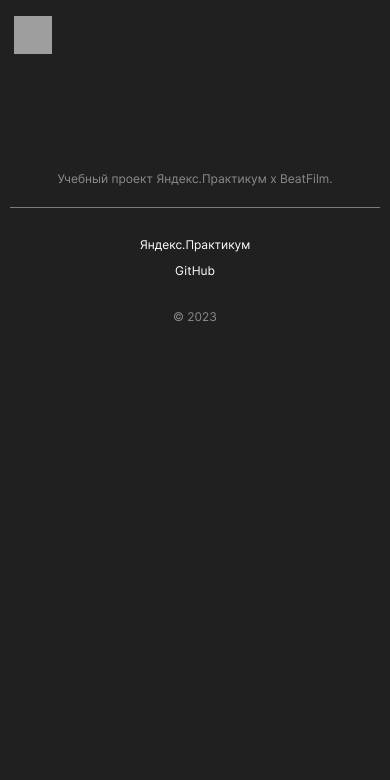
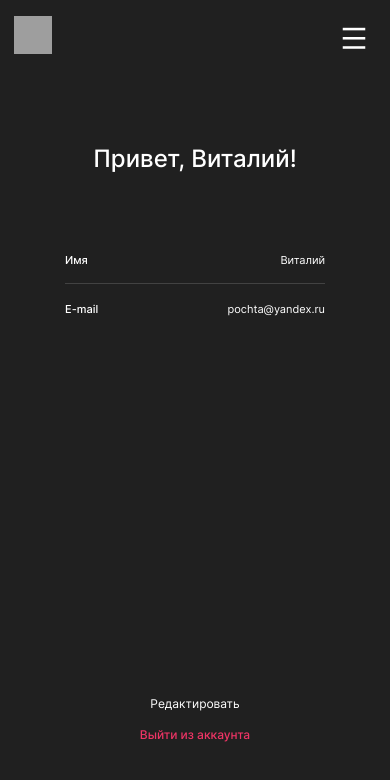
Before and after one commit to ddsed/movies-explorer-frontend, a React (Create React App) app: page /profile in a window 390 px wide. Shown: the top 780 px of the page. Built offline with nearby package versions, Linux system fonts and the light colour scheme; grey boxes are pictures that could not be loaded.

Commit message:
feat: Profile

```diff
--- a/src/components/App/App.js
+++ b/src/components/App/App.js
@@ -9,6 +9,7 @@ import Register from '../Register/Register';
 import Login from '../Login/Login';
 import Main from '../Main/Main';
 import Movies from '../Movies/Movies';
+import Profile from '../Profile/Profile';
 import Footer from '../Footer/Footer';
 
 function App() {
@@ -19,6 +20,11 @@ function App() {
   useEffect(() => {
     location.pathname === '/' ? setIsLoggedIn(false) : setIsLoggedIn(true)
   })
+
+  const user = {
+    name: "Виталий",
+    email: "pochta@yandex.ru"
+  }
 
   return (
     <div className="page">
@@ -32,6 +38,7 @@ function App() {
         <Route path="/signin" element={ <Login /> }/>
         <Route path="/" element={ <Main loggedIn={isLoggedIn} /> }/>
         <Route path="/movies" element={ <Movies /> }/>
+        <Route path="/profile" element={<Profile user={user} /> }/>
       </Routes>
       <Footer />
     </div>
--- a/src/components/Footer/Footer.js
+++ b/src/components/Footer/Footer.js
@@ -5,7 +5,7 @@ import stroke from '../../images/stroke-landing.svg';
 function Footer() {
     const location = useLocation();
     return (
-        location.pathname === "/signin" || location.pathname === "/signup" ?
+        location.pathname === "/signin" || location.pathname === "/signup" || location.pathname === "/profile"?
         (<></>)
         :
         <>
--- a/src/components/NavBar/NavBar.css
+++ b/src/components/NavBar/NavBar.css
@@ -91,13 +91,24 @@
     line-height: 16px;
 }
 
+.navbar__burger-menu {
+    display: none;
+}
+
 @media screen and (max-width: 835px) {
     .navbar__link-profile {
         display: none;
     }
+
     .navbar__links-container {
         display: none;
-     }
+    }
+
+    .navbar__burger-menu {
+        display: block;
+        width: 44px;
+        height: 44px;
+    }
 }
 
 @media screen and (max-width: 420px) {
--- a/src/components/NavBar/NavBar.js
+++ b/src/components/NavBar/NavBar.js
@@ -1,5 +1,6 @@
 import React from 'react';
 import { NavLink } from 'react-router-dom';
+import burgerMenu from '../../images/burger-menu.svg';
 import './NavBar.css';
 
 function NavBar({loggedIn}) {
@@ -13,6 +14,7 @@ function NavBar({loggedIn}) {
           <NavLink to="/saved-movies" className="navbar__link-saved-movies">Сохраненные фильмы</NavLink>
         </div>
         <NavLink to="/profile" className="navbar__link-profile">Аккаунт</NavLink>
+        <img src={burgerMenu} className='navbar__burger-menu' alt='Иконка меню' />
         </>
         :
         <>
--- /dev/null
+++ b/src/components/Profile/Profile.css
@@ -0,0 +1,136 @@
+.profile {
+    display: flex;
+    flex-direction: column;
+    align-items: center;
+
+    min-height: 626px;
+    margin-top: 74px;
+}
+
+.profile__title {
+    text-align: center;
+    font-size: 24px;
+    font-weight: 500;
+    line-height: normal;
+
+    margin: 0;
+}
+
+.profile__info {
+    width: 410px;
+    display: flex;
+    flex-direction: column;
+
+    margin-top: 123px;
+}
+
+.profile__fields {
+    display: inline-flex;
+    justify-content: space-between;
+}
+
+.profile__fields:first-of-type {
+    border-bottom: 1px solid #424242;
+    padding-bottom: 16px;
+}
+
+.profile__fields:last-of-type {
+    padding-top: 16px;
+}
+
+.profile__text {
+    font-size: 11px;
+    font-weight: 500;
+    line-height: normal;
+
+    margin: 0;
+}
+
+.profile__data {
+    text-align: right;
+    font-size: 11px;
+    font-weight: 400;
+    line-height: normal;
+
+    margin: 0;
+}
+
+.profile__links {
+    margin-top: 223px;
+    display: flex;
+    flex-direction: column;
+}
+
+.profile__edit {
+    background: transparent;
+    border: 0;
+    padding: 0;
+    margin-bottom: 16px;
+
+    color: #FFF;
+    text-align: center;
+    font-size: 13px;
+    font-weight: 400;
+    line-height: normal;
+}
+
+.profile__edit:hover {
+    opacity: 0.8;
+    cursor: pointer;
+}
+
+.profile__exit {
+    color: #EE3465;
+    text-align: center;
+    font-size: 13px;
+    font-weight: 500;
+    line-height: normal;
+
+    text-decoration: none;
+}
+
+.profile__edit:hover {
+    opacity: 0.7;
+    cursor: pointer;
+}
+
+@media screen and (max-width: 768px) {
+    .profile {
+        margin-top: 235px;
+    }
+
+    .profile__info {
+        margin-top: 98px;
+    }
+
+    .profile__links {
+        margin-top: 212px;
+    }
+}
+
+@media screen and (max-width: 450px) {
+    .profile {
+        margin-top: 70px;
+    }
+
+    .profile__info {
+        width: 260px;
+        margin-top: 80px;
+    }
+
+    .profile__fields:last-of-type {
+        padding-top: 18px;
+    }
+
+    .profile__links {
+        margin-top: 380px;
+    }
+
+    .profile__edit {
+        font-size: 12px;
+    }
+
+    .profile__exit {
+        font-size: 12px;
+    }
+}
--- /dev/null
+++ b/src/components/Profile/Profile.js
@@ -0,0 +1,27 @@
+import React from 'react';
+import { Link } from 'react-router-dom';
+
+
+function Profile({ user }) {
+    return (
+        <section className='profile'>
+            <h1 className='profile__title'>Привет, {user.name}!</h1>
+            <div className='profile__info'>
+                <div className='profile__fields'>
+                    <p className='profile__text'>Имя</p>
+                    <p className='profile__data'>{user.name}</p>
+                </div>
+                <div className='profile__fields'>
+                    <p className='profile__text'>E-mail</p>
+                    <p className='profile__data'>{user.email}</p>
+                </div>
+            </div>
+            <div className='profile__links'>
+                <button className='profile__edit'>Редактировать</button>
+                <Link to="/" className='profile__exit'>Выйти из аккаунта</Link >
+            </div>
+        </section>
+    )
+}
+
+export default Profile;
--- a/src/components/SearchForm/SearchForm.js
+++ b/src/components/SearchForm/SearchForm.js
@@ -1,6 +1,6 @@
 import React from 'react';
 
-import searchIcon from '../../images/search-icon.svg'
+import searchIcon from '../../images/search-icon.svg';
 
 function SearchForm() {
   return (
--- a/src/index.css
+++ b/src/index.css
@@ -17,6 +17,8 @@
 @import url(./components/Movies/Movies.css);
 @import url(./components/SearchForm/SearchForm.css);
 
+@import url(./components/Profile/Profile.css);
+
 .page {
   -webkit-text-size-adjust: 100%;
   -ms-text-size-adjust: 100%;
```
Also changed, not shown: src/images/burger-menu.svg (added).
